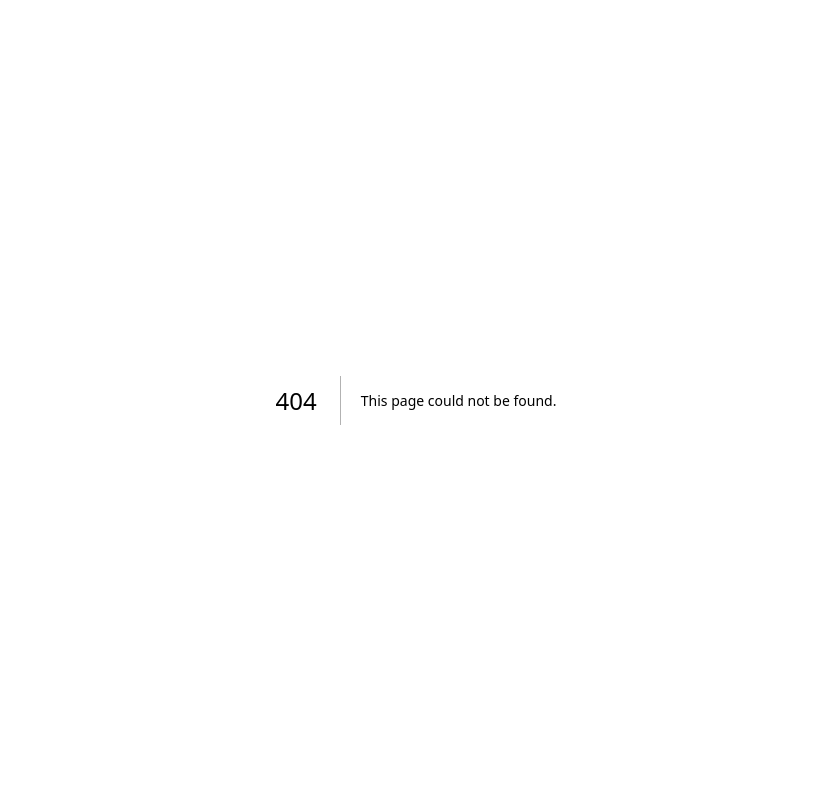
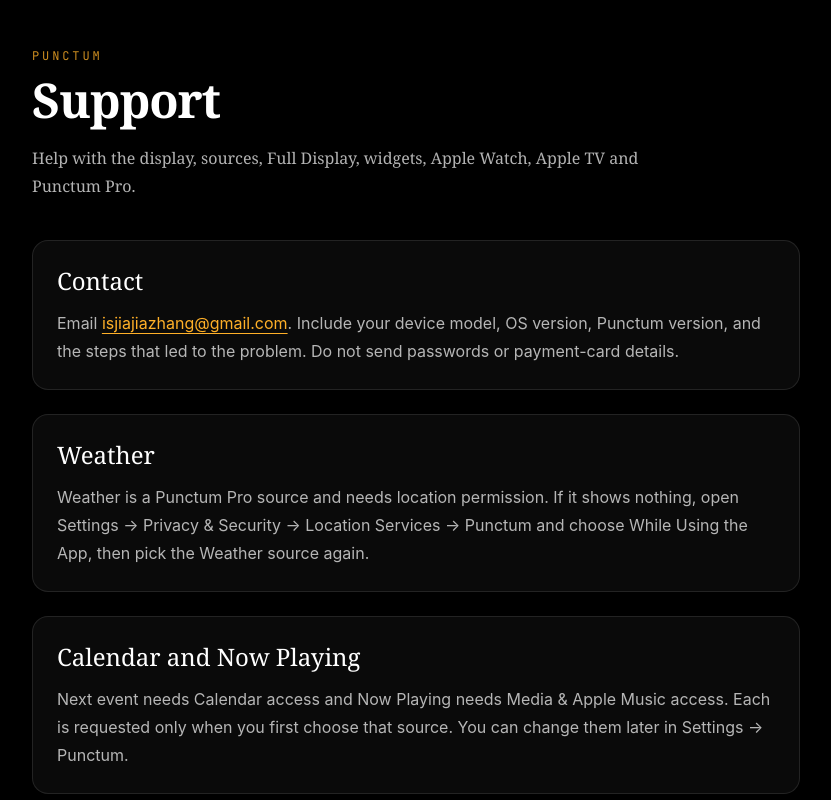
Before and after one commit to isjiajia01/personal-website, a Next.js app: page /punctum/support in a window 1280 px wide. Before the commit this address had no page. Shown: the top 800 px of the page, without its empty margins (224-1055 px from the left). Built offline with nearby package versions, Linux system fonts and the light colour scheme.

Commit message:
Add Punctum privacy and support pages

```diff
--- /dev/null
+++ b/app/punctum/privacy/page.tsx
@@ -0,0 +1,110 @@
+import type { Metadata } from "next";
+import Link from "next/link";
+
+const contactEmail = "isjiajiazhang@gmail.com";
+
+export const metadata: Metadata = {
+  title: "Punctum Privacy Policy",
+  description: "Privacy information for Punctum, the dot-matrix clock for iPhone, iPad, Apple Watch and Apple TV.",
+  alternates: {
+    canonical: "https://me.zhangjiajia.me/punctum/privacy/",
+  },
+};
+
+const sections = [
+  {
+    title: "Weather and location",
+    body: [
+      "If you choose the Weather source, Punctum asks Apple WeatherKit for conditions at your approximate location. Location access is requested only when you first use that source, and the location is used on your device for this request. Punctum does not store it or send it to any server we operate.",
+    ],
+  },
+  {
+    title: "Calendar",
+    body: [
+      "If you choose the Next event source, Punctum reads upcoming events on your device in order to show them. Event data never leaves your device.",
+    ],
+  },
+  {
+    title: "Media",
+    body: [
+      "If you choose the Now Playing source, Punctum reads the current track title, artist and playback position on your device in order to show them. Nothing is sent anywhere.",
+    ],
+  },
+  {
+    title: "Notifications",
+    body: [
+      "If you allow notifications, Punctum schedules a local notification when a timer ends. It is created and delivered on your device.",
+    ],
+  },
+  {
+    title: "Purchases",
+    body: [
+      "Punctum Pro is a one-time purchase handled by Apple. Punctum only learns whether Punctum Pro is active; it receives no payment details.",
+    ],
+  },
+  {
+    title: "Settings and sync",
+    body: [
+      "Your preferences are stored on your device and shared between Punctum on your iPhone, Apple Watch and Apple TV, and with its widgets, through Apple's own on-device mechanisms.",
+    ],
+  },
+  {
+    title: "Tracking and advertising",
+    body: [
+      "Punctum has no accounts, analytics, advertising or tracking, and it does not sell personal data. Nothing is sent to a server operated by us.",
+    ],
+  },
+];
+
+export default function PunctumPrivacyPage() {
+  return (
+    <main className="min-h-screen bg-black px-5 py-12 text-white sm:px-8">
+      <article className="mx-auto max-w-3xl">
+        <p className="font-mono text-xs uppercase tracking-[0.24em] text-[#FFB028]/80">
+          Punctum
+        </p>
+        <h1 className="mt-3 font-serif text-4xl font-semibold tracking-tight sm:text-5xl">
+          Privacy Policy
+        </h1>
+        <p className="mt-5 max-w-2xl font-serif text-base leading-7 text-white/70">
+          Punctum does not collect, store or share any personal data.
+        </p>
+
+        <div className="mt-10 space-y-6">
+          {sections.map((section) => (
+            <section key={section.title} className="rounded-2xl border border-white/10 bg-white/[0.04] p-6">
+              <h2 className="font-serif text-2xl font-medium">{section.title}</h2>
+              <div className="mt-3 space-y-3 text-[15px] leading-7 text-white/70">
+                {section.body.map((paragraph) => <p key={paragraph}>{paragraph}</p>)}
+              </div>
+            </section>
+          ))}
+        </div>
+
+        <section className="mt-6 rounded-2xl border border-[#FFB028]/20 bg-[#FFB028]/[0.06] p-6">
+          <h2 className="font-serif text-2xl font-medium">Contact</h2>
+          <p className="mt-3 leading-7 text-white/70">
+            For privacy questions, email{" "}
+            <a className="text-[#FFB028] underline underline-offset-4" href={`mailto:${contactEmail}`}>
+              {contactEmail}
+            </a>
+            .
+          </p>
+        </section>
+
+        <div className="mt-10 flex flex-wrap gap-4 border-t border-white/10 pt-6 text-sm">
+          <Link className="text-[#FFB028] underline underline-offset-4" href="/punctum/support/">
+            Punctum Support
+          </Link>
+          <Link className="text-white/65 underline underline-offset-4" href="/">
+            Jiajia Zhang
+          </Link>
+        </div>
+
+        <p className="mt-8 font-mono text-xs uppercase tracking-wider text-white/35">
+          Last updated October 6, 2026
+        </p>
+      </article>
+    </main>
+  );
+}
--- /dev/null
+++ b/app/punctum/support/page.tsx
@@ -0,0 +1,86 @@
+import type { Metadata } from "next";
+import Link from "next/link";
+
+const contactEmail = "isjiajiazhang@gmail.com";
+
+export const metadata: Metadata = {
+  title: "Punctum Support",
+  description: "Support, troubleshooting and purchase restoration help for Punctum.",
+  alternates: {
+    canonical: "https://me.zhangjiajia.me/punctum/support/",
+  },
+};
+
+const topics = [
+  {
+    title: "Weather",
+    body: "Weather is a Punctum Pro source and needs location permission. If it shows nothing, open Settings → Privacy & Security → Location Services → Punctum and choose While Using the App, then pick the Weather source again.",
+  },
+  {
+    title: "Calendar and Now Playing",
+    body: "Next event needs Calendar access and Now Playing needs Media & Apple Music access. Each is requested only when you first choose that source. You can change them later in Settings → Punctum.",
+  },
+  {
+    title: "Full Display and StandBy",
+    body: "Full Display fills the screen with a dimmed clock and keeps the screen awake while it is on. It can start by itself when your iPhone charges in landscape. StandBy is the system feature: it shows Punctum's widgets while your locked iPhone charges in landscape.",
+  },
+  {
+    title: "Widgets, Apple Watch and Apple TV",
+    body: "Open Punctum after changing a setting so widgets can refresh; refresh timing is managed by the operating system. Settings and your Pro purchase are shared with Punctum on Apple Watch and Apple TV signed in to the same Apple Account.",
+  },
+  {
+    title: "Punctum Pro and Restore Purchases",
+    body: "Punctum Pro is an optional one-time purchase, not a subscription, and Family Sharing is on. If an eligible purchase is not recognised, open Settings → Punctum Pro → Restore Purchases, using the Apple Account that made the purchase. Apple handles billing and refunds.",
+  },
+];
+
+export default function PunctumSupportPage() {
+  return (
+    <main className="min-h-screen bg-black px-5 py-12 text-white sm:px-8">
+      <article className="mx-auto max-w-3xl">
+        <p className="font-mono text-xs uppercase tracking-[0.24em] text-[#FFB028]/80">
+          Punctum
+        </p>
+        <h1 className="mt-3 font-serif text-4xl font-semibold tracking-tight sm:text-5xl">
+          Support
+        </h1>
+        <p className="mt-5 max-w-2xl font-serif text-base leading-7 text-white/70">
+          Help with the display, sources, Full Display, widgets, Apple Watch,
+          Apple TV and Punctum Pro.
+        </p>
+
+        <section className="mt-10 rounded-2xl border border-white/10 bg-white/[0.04] p-6">
+          <h2 className="font-serif text-2xl font-medium">Contact</h2>
+          <p className="mt-3 leading-7 text-white/70">
+            Email{" "}
+            <a className="text-[#FFB028] underline underline-offset-4" href={`mailto:${contactEmail}`}>
+              {contactEmail}
+            </a>
+            . Include your device model, OS version, Punctum version, and the steps that led to
+            the problem. Do not send passwords or payment-card details.
+          </p>
+        </section>
+
+        {topics.map((topic) => (
+          <section key={topic.title} className="mt-6 rounded-2xl border border-white/10 bg-white/[0.04] p-6">
+            <h2 className="font-serif text-2xl font-medium">{topic.title}</h2>
+            <p className="mt-3 leading-7 text-white/70">{topic.body}</p>
+          </section>
+        ))}
+
+        <div className="mt-10 flex flex-wrap gap-4 border-t border-white/10 pt-6 text-sm">
+          <Link className="text-[#FFB028] underline underline-offset-4" href="/punctum/privacy/">
+            Privacy Policy
+          </Link>
+          <Link className="text-white/65 underline underline-offset-4" href="/">
+            Jiajia Zhang
+          </Link>
+        </div>
+
+        <p className="mt-8 font-mono text-xs uppercase tracking-wider text-white/35">
+          Last updated October 6, 2026
+        </p>
+      </article>
+    </main>
+  );
+}
```
